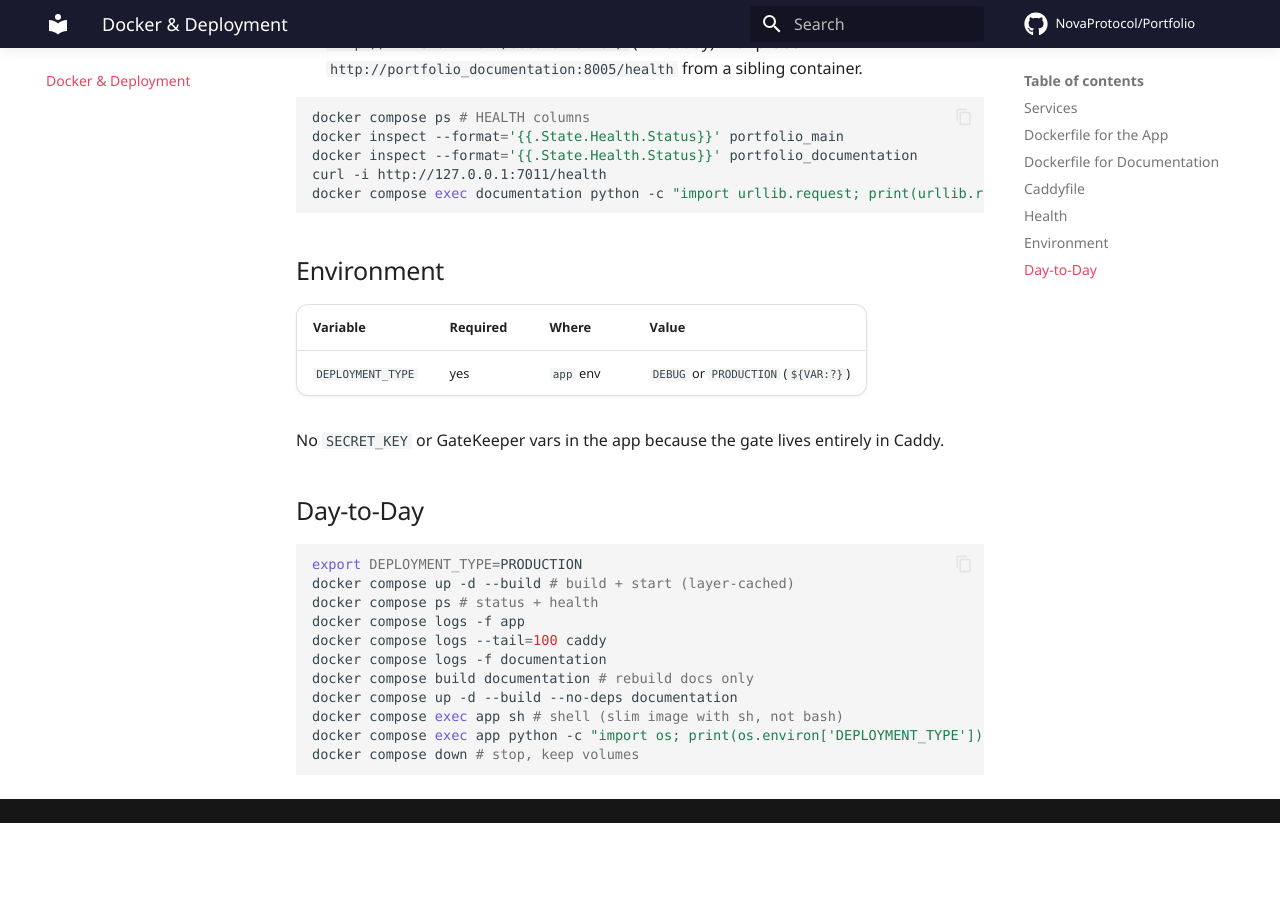
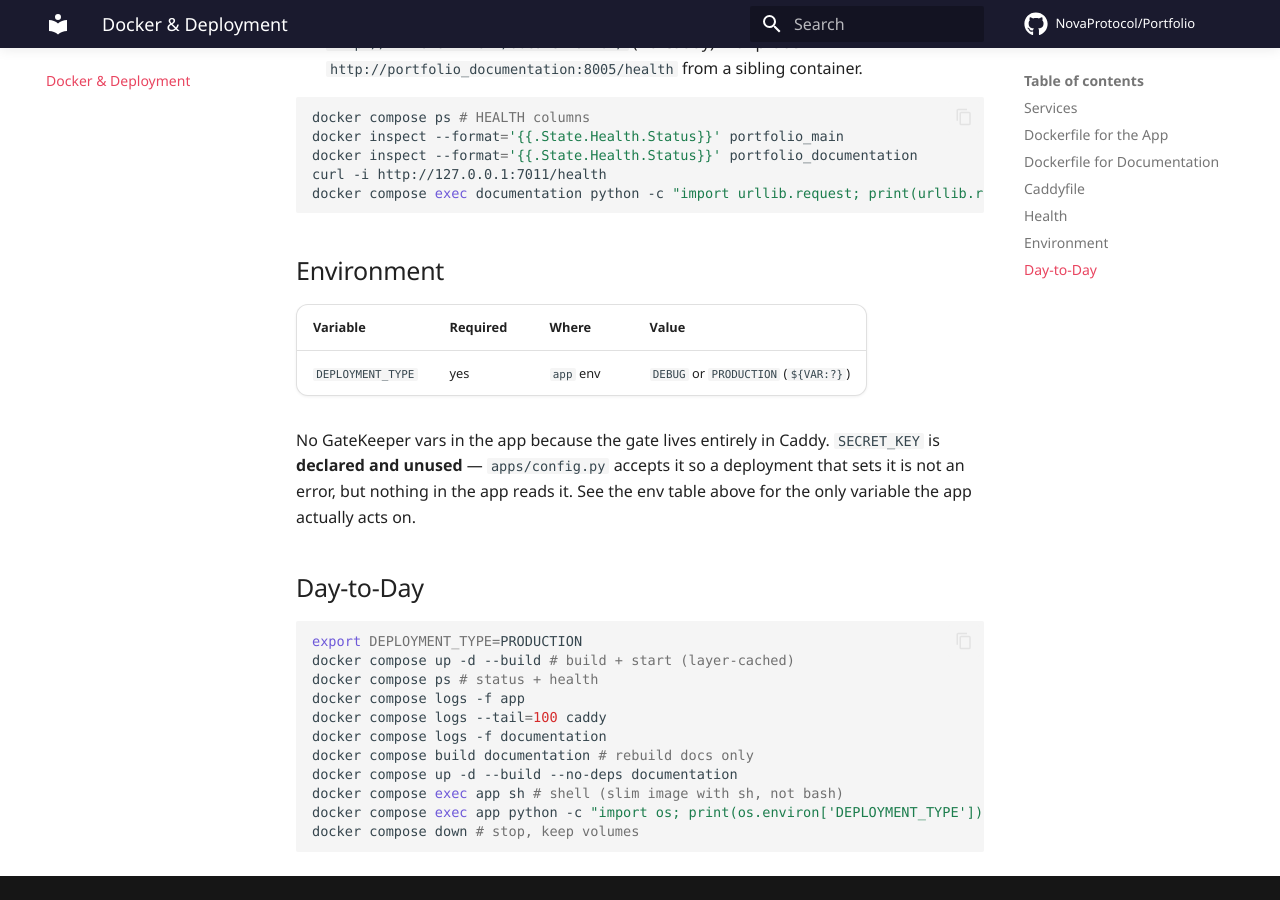
Before and after one commit to NovaProtocol/Portfolio, an MkDocs documentation site: the page built from documentation/docs/docker.md, in a window 1280 px wide and 900 px high, scrolled down 3640 px. Built offline with MkDocs 1.6.1 and Material for MkDocs 9.7.7, drawn with Linux system fonts in a browser that asks for light colours; some web fonts are replaced; comment, search, counter and statistics services are not loaded; before the commit the page ends 4463 px from its top, so only the background shows below that.

Commit message:
docs: record the test command and the app's real env surface
The docker page said the app holds no SECRET_KEY. It declares one and never
reads it, which is a different thing and worth saying plainly. The readme gains
the test command and a short description of how a request reaches the app.

```diff
--- a/documentation/docs/docker.md
+++ b/documentation/docs/docker.md
@@ -155,7 +155,7 @@ docker compose exec documentation python -c "import urllib.request; print(urllib
 |----------|----------|-------|-------|
 | `DEPLOYMENT_TYPE` | yes | `app` env | `DEBUG` or `PRODUCTION` (`${VAR:?}`) |
 
-No `SECRET_KEY` or GateKeeper vars in the app because the gate lives entirely in Caddy.
+No GateKeeper vars in the app because the gate lives entirely in Caddy. `SECRET_KEY` is **declared and unused** — `apps/config.py` accepts it so a deployment that sets it is not an error, but nothing in the app reads it. See the env table above for the only variable the app actually acts on.
 
 ## Day-to-Day
 
```
Also changed, not shown: documentation/docs/architecture.md (+1 -1 lines), documentation/docs/index.md (+1 -1 lines), README.md.
